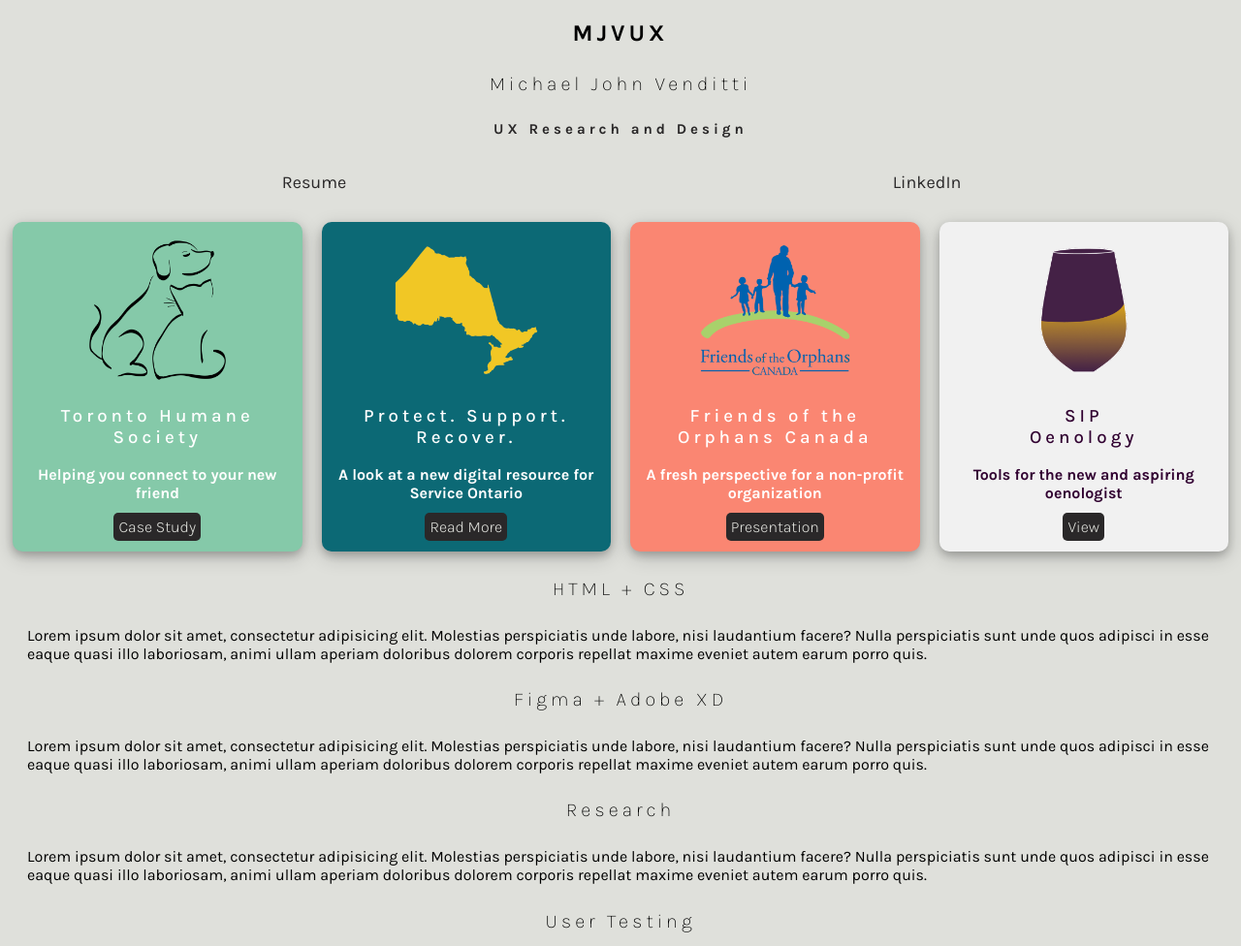
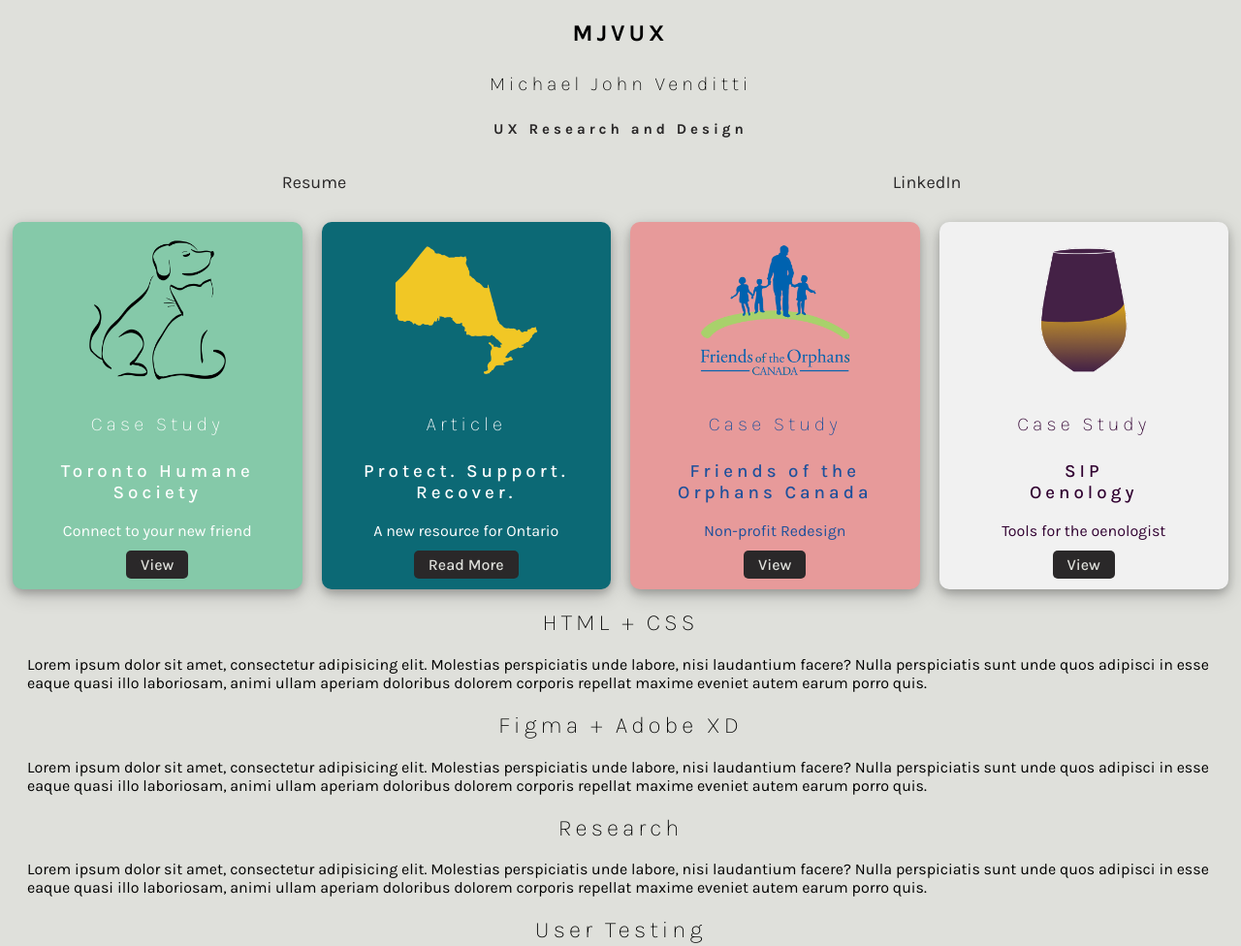
Before and after one commit to MJVenditti/Updated_Portfolio, a plain HTML site: page index.html in a window 1280 px wide. Shown: the top 976 px of the page at 97% size. Drawn offline with nearby package versions, Linux system fonts and the light colour scheme.

Commit message:
resolved 3 issues on github regarding links, cards, and alignment.

```diff
--- a/index.html
+++ b/index.html
@@ -45,45 +45,49 @@
         <div class="column">
           <div class="card" id="card_1">
             <img src="images/cat-and-dog-tattoo resize.png" alt="Toronto Humane Society">
+            <h4>Case Study</h4>
             <h3>Toronto Humane <br>Society</h3>
-            <p>Helping you connect to your new friend</p>
-            <a href="https://drive.google.com/file/d/19KyvEoVKi62vAcZNTWYIbGv4RXmJ-mcA/view?usp=sharing"  class="btn btn-primary" id="btn btn-primary">Case Study</a></div>
+            <p>Connect to your new friend</p>
+            <a href="https://drive.google.com/file/d/19KyvEoVKi62vAcZNTWYIbGv4RXmJ-mcA/view?usp=sharing"  class="btn btn-primary" id="btn btn-primary">View</a></div>
         </div>
 
         <div class="column">
           <div class="card" id="card_2">
             <img src="images/ontario map resize.png" alt="Map of Ontario">
+            <h4>Article</h4>
             <h3>Protect. Support. Recover.</h3>
-            <p>A look at a new digital resource for Service Ontario</p>
+            <p>A new resource for Ontario</p>
             <a href="https://mjvenditti.github.io/UX_UI_HW_20/" class="btn btn-primary">Read More</a></div>
         </div>
 
         <div class="column">
           <div class="card" id="card_3">
             <img src="images/foto image resize.png" alt="Friends of the Orphans Canada">
+            <h4>Case Study</h4>
             <h3>Friends of the Orphans Canada</h3>
-            <p>A fresh perspective for a non-profit organization</p>
-            <a href="https://drive.google.com/file/d/1Dnf9P92aCJFMNQh58B698KKBJwsQRxZV/view?usp=sharing" class="btn btn-primary">Presentation</a></div>
+            <p>Non-profit Redesign</p>
+            <a href="https://drive.google.com/file/d/1AuNOoOUKs-EzUEvKk9EJp7oT9eKISrbV/view?usp=sharing" class="btn btn-primary">View</a></div>
         </div>
 
         <div class="column">
           <div class="card" id="card_4">
             <img src="images/sip_cup resize.png" alt="Wine glass logo">
+            <h4>Case Study</h4>
             <h3>SIP <br>Oenology</h3>
-            <p>Tools for the new and aspiring oenologist</p>
+            <p>Tools for the oenologist</p>
             <a href="https://drive.google.com/file/d/1wWmINuxFGvXhmbLXqp-9PKuHRS0GnXQ8/view?usp=sharing" class="btn btn-primary"> View</a></div>
         </div>
       </div>
 
     <div class="skills">
 
-        <h4>HTML + CSS</h4>
+        <h2>HTML + CSS</h2>
         <p>Lorem ipsum dolor sit amet, consectetur adipisicing elit. Molestias perspiciatis unde labore, nisi laudantium facere? Nulla perspiciatis sunt unde quos adipisci in esse eaque quasi illo laboriosam, animi ullam aperiam doloribus dolorem corporis repellat maxime eveniet autem earum porro quis.</p>
-        <h4>Figma + Adobe XD</h4>
+        <h2>Figma + Adobe XD</h2>
         <p>Lorem ipsum dolor sit amet, consectetur adipisicing elit. Molestias perspiciatis unde labore, nisi laudantium facere? Nulla perspiciatis sunt unde quos adipisci in esse eaque quasi illo laboriosam, animi ullam aperiam doloribus dolorem corporis repellat maxime eveniet autem earum porro quis.</p>
-        <h4>Research</h4>
+        <h2>Research</h2>
         <p>Lorem ipsum dolor sit amet, consectetur adipisicing elit. Molestias perspiciatis unde labore, nisi laudantium facere? Nulla perspiciatis sunt unde quos adipisci in esse eaque quasi illo laboriosam, animi ullam aperiam doloribus dolorem corporis repellat maxime eveniet autem earum porro quis.</p>
-        <h4>User Testing</h4>
+        <h2>User Testing</h2>
         <p>Lorem ipsum dolor sit amet, consectetur adipisicing elit. Molestias perspiciatis unde labore, nisi laudantium facere? Nulla perspiciatis sunt unde quos adipisci in esse eaque quasi illo laboriosam, animi ullam aperiam doloribus dolorem corporis repellat maxime eveniet autem earum porro quis.</p>
 
     </div>
--- a/style.css
+++ b/style.css
@@ -62,7 +62,6 @@ body a {
 #card_1{
     background-color: rgb(133, 201, 169);
     color: white;
-    font-weight: bold;
     border-radius: 10px;
     /* border: red 1px solid; */
 }
@@ -70,40 +69,41 @@ body a {
 #card_2{
     background-color: rgb(12, 105, 117);
     color: white;
-    font-weight: bold;
     border-radius: 10px;
     /* border: red 1px solid; */
 }
 
 #card_3{
-    background-color: rgb(250, 134, 114);
-    color: white;
-    font-weight: bold;
+    background-color: rgb(231, 154, 154);
+    color: rgb(30, 80, 155);
     border-radius: 10px;
     /* border: red 1px solid; */
 }
 
 #card_4{
     color: rgb(49, 1, 49);
-    font-weight: bold;
     border-radius: 10px;
     /* border: red 1px solid; */
 }
 
 .btn{
-    justify-content: right;
-    padding: 5px;
+    padding-right: 15px;
+    padding-left: 15px;
+    padding-top: 5px;
+    padding-bottom: 5px;
     border-radius: 5px;
     background-color: rgba(42, 40, 41, 1);
     color: rgba(223, 224, 219, 1);
     margin: 20px;
-    font-weight: 300;
+    font-weight: 500;
     transition: .3s;
 }
 
 .btn:hover {
-    justify-content: center;
-    padding: 5px;
+    padding-right: 15px;
+    padding-left: 15px;
+    padding-top: 5px;
+    padding-bottom: 5px;
     background-color: rgba(223, 224, 219, 1);
     color: rgba(42, 40, 41, 1);
     margin: 20px;
@@ -216,6 +216,14 @@ h5{
     font-size: 15px;
 }
 
+h6{
+    text-align: left;
+    font-family: 'Karla', sans-serif;
+    font-weight: 200;
+    letter-spacing: 4px;
+    font-size: 20px;
+}
+
 .Title h5{
     text-align: center;
     font-family: 'Karla', sans-serif;
@@ -234,7 +242,7 @@ p{
     font-family:'Karla', sans-serif;
 }
 
-.skills h3{
+.skills{
     text-align: left;
     font-weight: 400px;
     font-family:'Karla', sans-serif;
```
